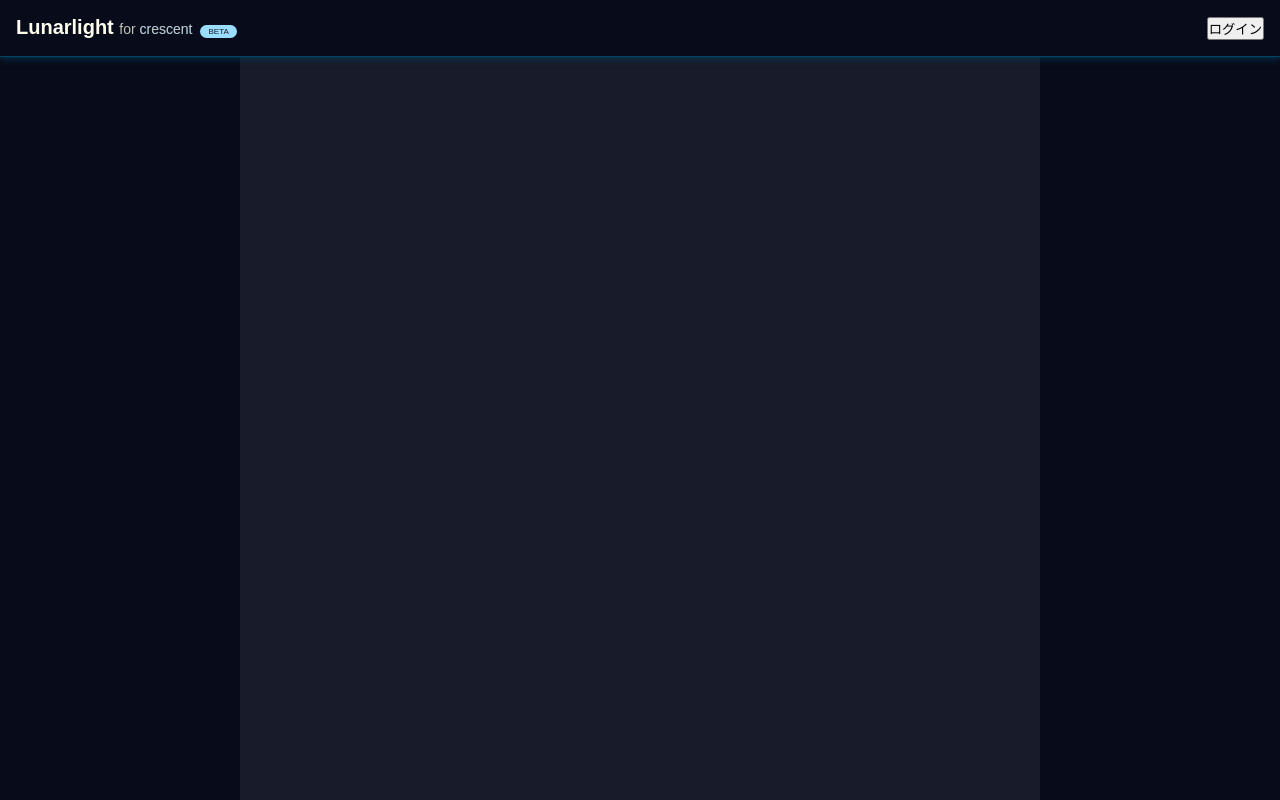
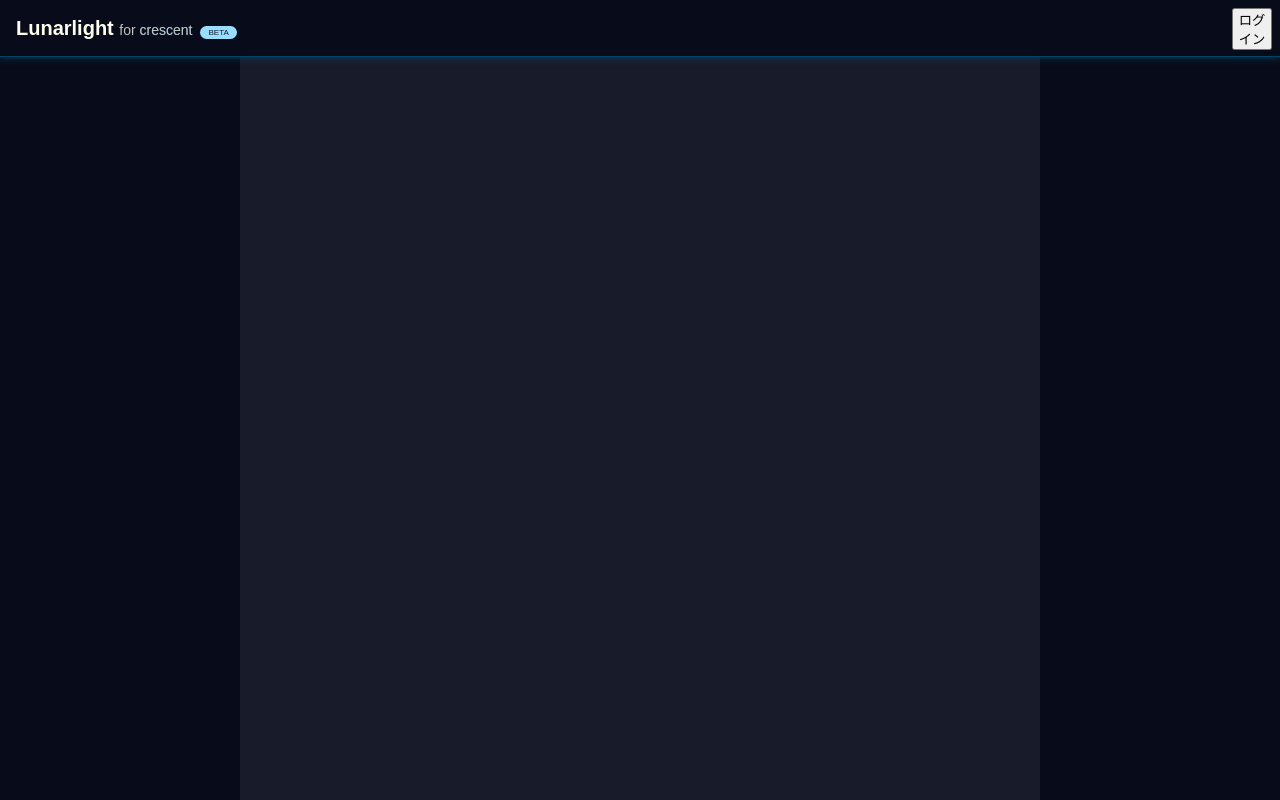
Before and after one commit to Pctg-x8/lunarlight, a Next.js app: page / in a window 1280 px wide. Built offline with nearby package versions, Linux system fonts and the light colour scheme; no server answers.

Commit message:
fix: adjust login icon size

```diff
--- a/src/components/Header/index.tsx
+++ b/src/components/Header/index.tsx
@@ -4,6 +4,7 @@ import styles from "./styles.module.scss";
 export default function Header() {
   return (
     <header className={styles.appHeader}>
+      <section className={styles.appname}>
         <h1>
           Lunarlight{" "}
           <small>
@@ -14,6 +15,7 @@ export default function Header() {
           </small>
         </h1>
         <h2>BETA</h2>
+      </section>
       <div className={styles.spacer} />
       <section className={styles.loginStatus}>
         <LoginStatus />
--- a/src/components/Header/styles.module.scss
+++ b/src/components/Header/styles.module.scss
@@ -1,8 +1,7 @@
 .appHeader {
-  padding: 16px;
   display: flex;
   flex-direction: row;
-  align-items: baseline;
+  align-items: center;
   box-shadow: 0px 0px 8px var(--theme-appheader-bottom);
   border-bottom: solid 1px var(--theme-appheader-bottom);
   position: sticky;
@@ -10,6 +9,12 @@
   background: rgb(var(--theme-background), 80%);
   z-index: 1;
   backdrop-filter: blur(8px);
+
+  & > .appname {
+    margin: 16px;
+    display: flex;
+    flex-direction: row;
+    align-items: baseline;
 
     & > h1 {
       margin-right: 8px;
@@ -38,8 +43,36 @@
       background: var(--theme-normal-label-background);
       color: var(--theme-normal-label-text);
     }
+  }
 
   & > .spacer {
     flex: 1;
   }
 }
+
+.loginStatus {
+  margin: 8px;
+  width: 40px;
+  height: 40px;
+
+  & > a {
+    display: block;
+    width: 100%;
+    height: 100%;
+
+    border-radius: 4px;
+    box-shadow: 0 0 8px var(--theme-default-text);
+    cursor: pointer;
+    transition: box-shadow 0.2s ease-out;
+
+    &:hover {
+      box-shadow: 0 0 16px var(--theme-default-text);
+    }
+
+    & > img {
+      width: 100%;
+      height: 100%;
+      border-radius: 4px;
+    }
+  }
+}
--- a/src/components/LoginStatus/index.tsx
+++ b/src/components/LoginStatus/index.tsx
@@ -1,6 +1,7 @@
 "use client";
 
 import { rpcClient } from "@/rpc/client";
+import Link from "next/link";
 import { useRouter } from "next/navigation";
 import { useState } from "react";
 import useSWR from "swr";
@@ -10,12 +11,13 @@ export default function LoginStatus() {
 
   const nav = useRouter();
   const [loginPending, setLoginPending] = useState(false);
-  const doLogin = () => {
+  const doLogin = async () => {
     setLoginPending(true);
-    rpcClient.loginUrl
-      .query()
-      .then((l) => nav.push(l))
-      .finally(() => setLoginPending(false));
+    try {
+      nav.push(await rpcClient.loginUrl.query());
+    } finally {
+      setLoginPending(false);
+    }
   };
 
   if (isLoading) return <></>;
@@ -25,6 +27,9 @@ export default function LoginStatus() {
       ログイン
     </button>
   ) : (
-    <img src={account.avatar} />
+    <Link href={`/@${account.acct}`} title={`@${account.acct}`} className="no-default">
+      {/* eslint-disable-next-line @next/next/no-img-element */}
+      <img src={account.avatar} alt={account.acct} />
+    </Link>
   );
 }
--- a/src/styles/globals.scss
+++ b/src/styles/globals.scss
@@ -72,7 +72,7 @@ body {
   font-size: 14px;
 }
 
-a {
+a:not(.no-default) {
   text-decoration: none;
   position: relative;
   color: var(--theme-text-link);
```
Lines whose indentation alone changed are shown as unchanged.
